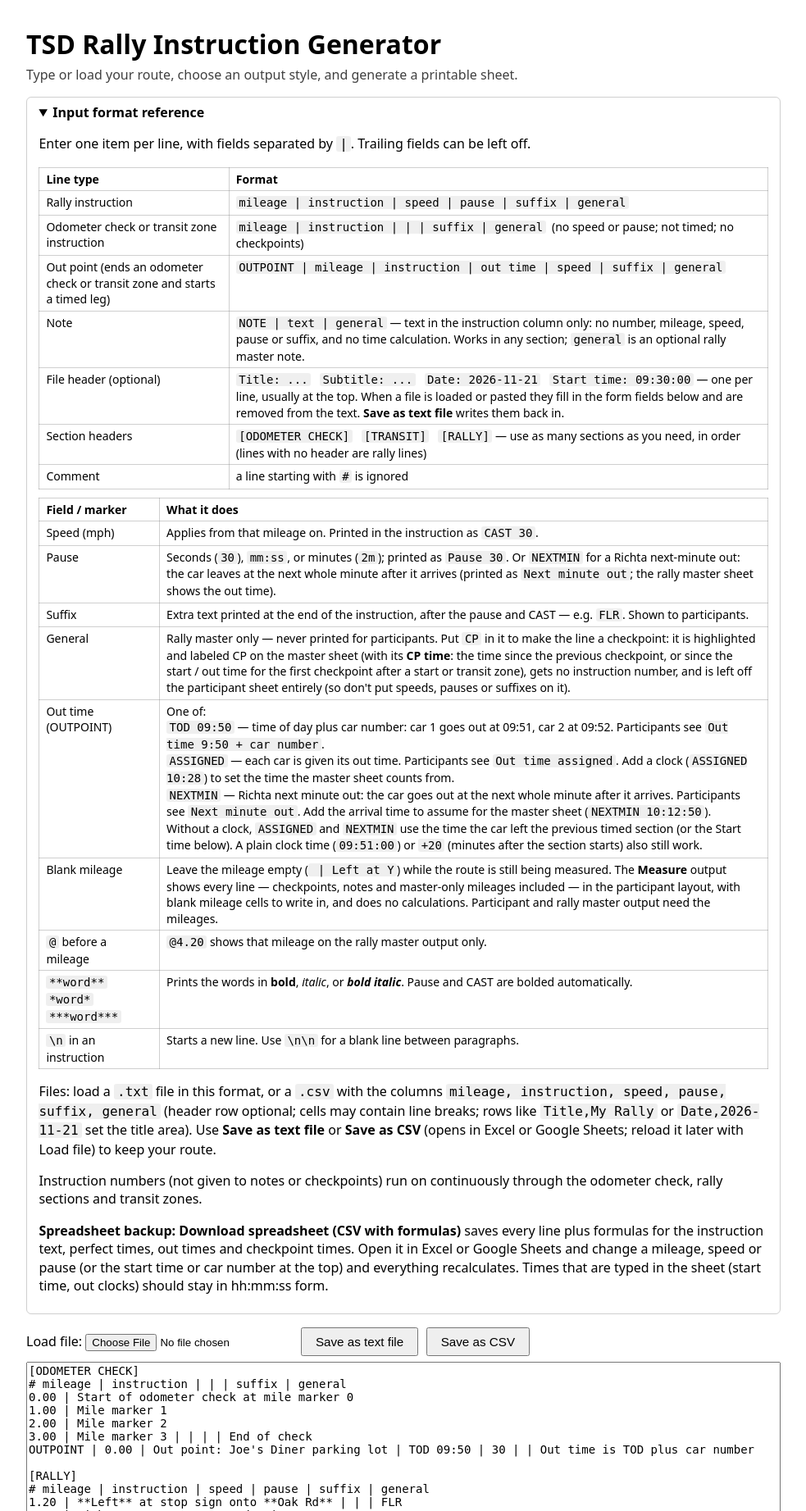
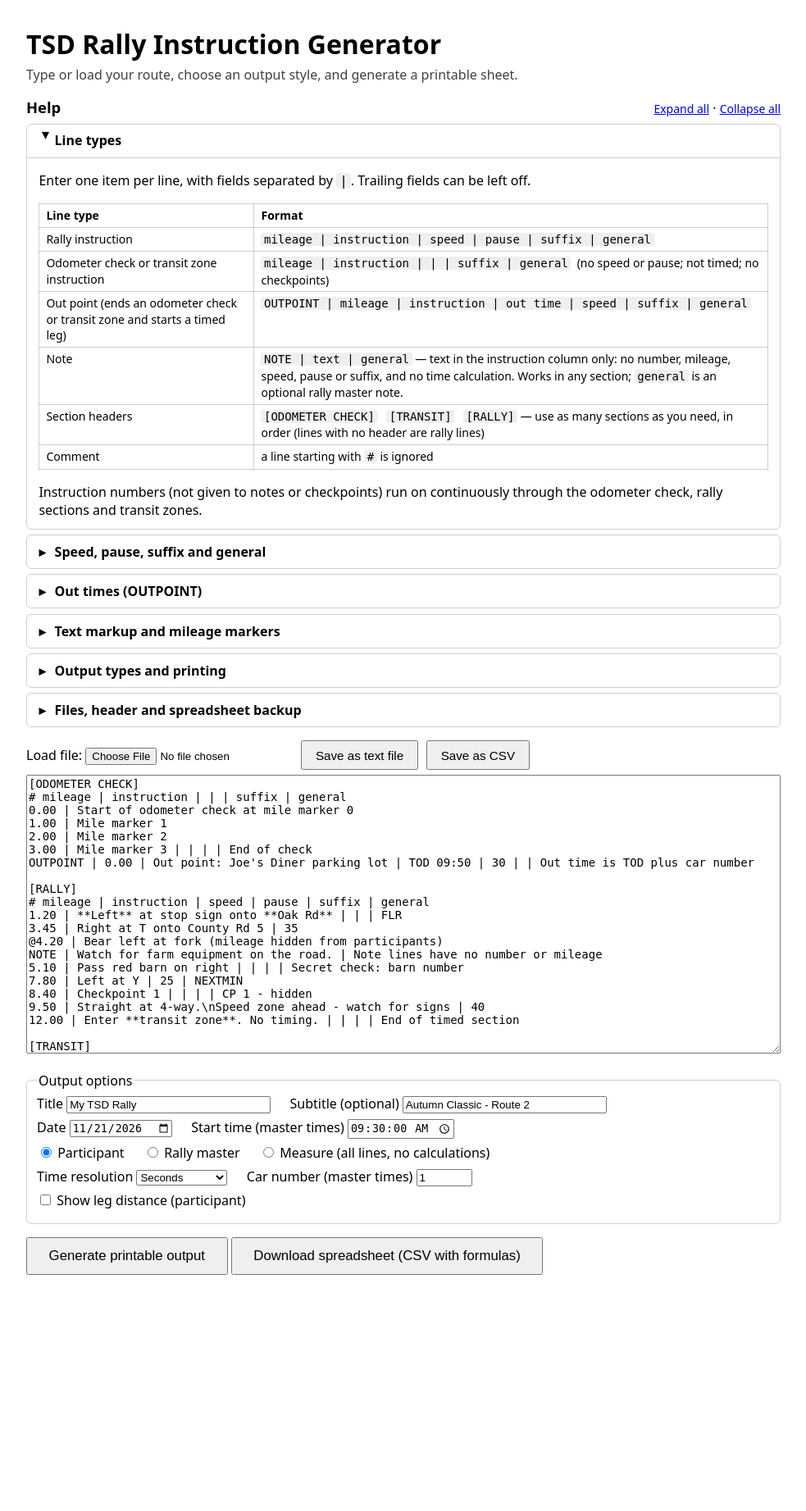
Before and after one commit to bpaauwe/rallymaster, a Flask app: page / in a window 1280 px wide. Shown: the top 1843 px of the page at 82% size, without its empty margins (148-1131 px from the left). After the commit the page ends 1555 px from the top, so only its background shows below. Run offline with Flask 3, Linux system fonts and the light colour scheme.

Commit message:
Use accordion sections for the help documentation.

```diff
--- a/tsd_rally/templates/index.html
+++ b/tsd_rally/templates/index.html
@@ -5,8 +5,18 @@
  :root{color-scheme:light dark}
  body{font-family:system-ui,sans-serif;max-width:920px;margin:2rem auto;padding:0 1rem;line-height:1.4}
  h1{margin-bottom:.2rem} .sub{margin-top:0;opacity:.75}
- details{border:1px solid #8886;border-radius:6px;padding:.4rem .9rem;margin:1rem 0}
- summary{cursor:pointer;font-weight:600}
+ .help{margin:1rem 0}
+ .help-head{display:flex;justify-content:space-between;align-items:baseline}
+ .help-head h2{margin:0;font-size:1.15rem} .help-head a{font-size:14px}
+ .help details{border:1px solid #8886;border-radius:6px;margin:.4rem 0}
+ .help summary{cursor:pointer;font-weight:600;padding:.55rem .9rem;list-style:none;user-select:none}
+ .help summary::-webkit-details-marker{display:none}
+ .help summary::before{content:"\25B8";display:inline-block;width:1.2em;transition:transform .15s}
+ .help details[open]>summary::before{transform:rotate(90deg)}
+ .help details[open]>summary{border-bottom:1px solid #8886}
+ .help details>*:not(summary){margin-left:.9rem;margin-right:.9rem}
+ .help details>*:last-child{margin-bottom:.7rem}
+ .help details>table.ref{width:calc(100% - 1.8rem)}
  table.ref{border-collapse:collapse;width:100%;margin:.6rem 0;font-size:14px}
  table.ref th,table.ref td{border:1px solid #8886;padding:4px 8px;text-align:left;vertical-align:top}
  code{font-family:ui-monospace,monospace;background:#8882;padding:0 .25em;border-radius:3px}
@@ -21,7 +31,11 @@
 <h1>TSD Rally Instruction Generator</h1>
 <p class="sub">Type or load your route, choose an output style, and generate a printable sheet.</p>
 
-<details open><summary>Input format reference</summary>
+<section class="help" id="help">
+ <div class="help-head"><h2>Help</h2>
+  <span><a href="#" id="expand-all">Expand all</a> &middot; <a href="#" id="collapse-all">Collapse all</a></span></div>
+
+ <details open><summary>Line types</summary>
   <p>Enter one item per line, with fields separated by <code>|</code>. Trailing fields can be left off.</p>
   <table class="ref">
    <tr><th>Line type</th><th>Format</th></tr>
@@ -29,34 +43,60 @@
    <tr><td>Odometer check or transit zone instruction</td><td><code>mileage | instruction | | | suffix | general</code> &nbsp;(no speed or pause; not timed; no checkpoints)</td></tr>
    <tr><td>Out point (ends an odometer check or transit zone and starts a timed leg)</td><td><code>OUTPOINT | mileage | instruction | out time | speed | suffix | general</code></td></tr>
    <tr><td>Note</td><td><code>NOTE | text | general</code> &mdash; text in the instruction column only: no number, mileage, speed, pause or suffix, and no time calculation. Works in any section; <code>general</code> is an optional rally master note.</td></tr>
-  <tr><td>File header (optional)</td><td><code>Title: ...</code> &nbsp; <code>Subtitle: ...</code> &nbsp; <code>Date: 2026-11-21</code> &nbsp; <code>Start time: 09:30:00</code> &mdash; one per line, usually at the top. When a file is loaded or pasted they fill in the form fields below and are removed from the text. <b>Save as text file</b> writes them back in.</td></tr>
    <tr><td>Section headers</td><td><code>[ODOMETER CHECK]</code> &nbsp; <code>[TRANSIT]</code> &nbsp; <code>[RALLY]</code> &mdash; use as many sections as you need, in order (lines with no header are rally lines)</td></tr>
    <tr><td>Comment</td><td>a line starting with <code>#</code> is ignored</td></tr>
   </table>
+  <p>Instruction numbers (not given to notes or checkpoints) run on continuously through the odometer check, rally sections and transit zones.</p>
+ </details>
+
+ <details><summary>Speed, pause, suffix and general</summary>
   <table class="ref">
-  <tr><th>Field / marker</th><th>What it does</th></tr>
+   <tr><th>Field</th><th>What it does</th></tr>
    <tr><td>Speed (mph)</td><td>Applies from that mileage on. Printed in the instruction as <code>CAST 30</code>.</td></tr>
    <tr><td>Pause</td><td>Seconds (<code>30</code>), <code>mm:ss</code>, or minutes (<code>2m</code>); printed as <code>Pause 30</code>. Or <code>NEXTMIN</code> for a Richta next-minute out: the car leaves at the next whole minute after it arrives (printed as <code>Next minute out</code>; the rally master sheet shows the out time).</td></tr>
    <tr><td>Suffix</td><td>Extra text printed at the end of the instruction, after the pause and CAST &mdash; e.g. <code>FLR</code>. Shown to participants.</td></tr>
    <tr><td>General</td><td>Rally master only &mdash; never printed for participants. Put <code>CP</code> in it to make the line a checkpoint: it is highlighted and labeled CP on the master sheet (with its <b>CP time</b>: the time since the previous checkpoint, or since the start / out time for the first checkpoint after a start or transit zone), gets no instruction number, and is left off the participant sheet entirely (so don't put speeds, pauses or suffixes on it).</td></tr>
-  <tr><td>Out time (OUTPOINT)</td><td>One of:<br>
-   <code>TOD 09:50</code> &mdash; time of day plus car number: car 1 goes out at 09:51, car 2 at 09:52. Participants see <code>Out time 9:50 + car number</code>.<br>
-   <code>ASSIGNED</code> &mdash; each car is given its out time. Participants see <code>Out time assigned</code>. Add a clock (<code>ASSIGNED 10:28</code>) to set the time the master sheet counts from.<br>
-   <code>NEXTMIN</code> &mdash; Richta next minute out: the car goes out at the next whole minute after it arrives. Participants see <code>Next minute out</code>. Add the arrival time to assume for the master sheet (<code>NEXTMIN 10:12:50</code>).<br>
-   Without a clock, <code>ASSIGNED</code> and <code>NEXTMIN</code> use the time the car left the previous timed section (or the Start time below). A plain clock time (<code>09:51:00</code>) or <code>+20</code> (minutes after the section starts) also still work.</td></tr>
-  <tr><td>Blank mileage</td><td>Leave the mileage empty (<code> | Left at Y</code>) while the route is still being measured. The <b>Measure</b> output shows every line &mdash; checkpoints, notes and master-only mileages included &mdash; in the participant layout, with blank mileage cells to write in, and does no calculations. Participant and rally master output need the mileages.</td></tr>
-  <tr><td><code>@</code> before a mileage</td><td><code>@4.20</code> shows that mileage on the rally master output only.</td></tr>
+  </table>
+ </details>
+
+ <details><summary>Out times (OUTPOINT)</summary>
+  <table class="ref">
+   <tr><th>Out time</th><th>Meaning</th></tr>
+   <tr><td><code>TOD 09:50</code></td><td>Time of day plus car number: car 1 goes out at 09:51, car 2 at 09:52. Participants see <code>Out time 9:50 + car number</code>.</td></tr>
+   <tr><td><code>ASSIGNED</code></td><td>Each car is given its out time. Participants see <code>Out time assigned</code>. Add a clock (<code>ASSIGNED 10:28</code>) to set the time the master sheet counts from.</td></tr>
+   <tr><td><code>NEXTMIN</code></td><td>Richta next minute out: the car goes out at the next whole minute after it arrives. Participants see <code>Next minute out</code>. Add the arrival time to assume for the master sheet (<code>NEXTMIN 10:12:50</code>).</td></tr>
+   <tr><td>Older forms</td><td>A plain clock time (<code>09:51:00</code>) or <code>+20</code> (minutes after the section starts) also still work.</td></tr>
+  </table>
+  <p>Without a clock, <code>ASSIGNED</code> and <code>NEXTMIN</code> use the time the car left the previous timed section (or the Start time in the output options). The <b>Car number</b> option sets which car the rally master times are shown for.</p>
+ </details>
+
+ <details><summary>Text markup and mileage markers</summary>
+  <table class="ref">
+   <tr><th>Marker</th><th>What it does</th></tr>
    <tr><td><code>**word**</code> &nbsp; <code>*word*</code> &nbsp; <code>***word***</code></td><td>Prints the words in <b>bold</b>, <i>italic</i>, or <b><i>bold italic</i></b>. Pause and CAST are bolded automatically.</td></tr>
    <tr><td><code>\n</code> in an instruction</td><td>Starts a new line. Use <code>\n\n</code> for a blank line between paragraphs.</td></tr>
+   <tr><td><code>@</code> before a mileage</td><td><code>@4.20</code> shows that mileage on the rally master output only.</td></tr>
+   <tr><td>Blank mileage</td><td>Leave the mileage empty (<code> | Left at Y</code>) while the route is still being measured. The <b>Measure</b> output shows every line and does no calculations. Participant and rally master output need the mileages.</td></tr>
   </table>
- <p>Files: load a <code>.txt</code> file in this format, or a <code>.csv</code> with the columns
- <code>mileage, instruction, speed, pause, suffix, general</code> (header row optional; cells may contain line breaks; rows like <code>Title,My Rally</code> or <code>Date,2026-11-21</code> set the title area).
- Use <b>Save as text file</b> or <b>Save as CSV</b> (opens in Excel or Google Sheets; reload it later with Load file) to keep your route.</p>
+ </details>
 
- <p>Instruction numbers (not given to notes or checkpoints) run on continuously through the odometer check, rally sections and transit zones.</p>
+ <details><summary>Output types and printing</summary>
+  <table class="ref">
+   <tr><th>Output</th><th>What it shows</th></tr>
+   <tr><td>Participant</td><td>Instruction numbers, mileage and instructions (with Pause, CAST and suffix). Checkpoints, General notes and master-only mileages are left out. Leg distances are optional.</td></tr>
+   <tr><td>Rally master</td><td>Every line, including checkpoints and notes, plus time to instruction, elapsed, perfect time, out time and CP time, and an out point box for each timed leg.</td></tr>
+   <tr><td>Measure</td><td>Every line in the participant layout, with blank mileage cells to write in. No calculations.</td></tr>
+  </table>
+  <p>Page numbers print in the footer in Chrome and Edge (v131+); in other browsers turn on &ldquo;Headers and footers&rdquo; in the print dialog.</p>
+ </details>
 
+ <details><summary>Files, header and spreadsheet backup</summary>
+  <p><b>File header</b> (optional): <code>Title: ...</code> &nbsp; <code>Subtitle: ...</code> &nbsp; <code>Date: 2026-11-21</code> &nbsp; <code>Start time: 09:30:00</code>, one per line, usually at the top. When a file is loaded or pasted they fill in the form fields below and are removed from the text. <b>Save as text file</b> writes them back in.</p>
+  <p><b>Loading:</b> a <code>.txt</code> file in this format, or a <code>.csv</code> with the columns <code>mileage, instruction, speed, pause, suffix, general</code> (header row optional; cells may contain line breaks; rows like <code>Title,My Rally</code> or <code>Date,2026-11-21</code> set the title area).</p>
+  <p><b>Saving:</b> <b>Save as text file</b> or <b>Save as CSV</b> keeps your route (reload it later with Load file).</p>
   <p><b>Spreadsheet backup:</b> <b>Download spreadsheet (CSV with formulas)</b> saves every line plus formulas for the instruction text, perfect times, out times and checkpoint times. Open it in Excel or Google Sheets and change a mileage, speed or pause (or the start time or car number at the top) and everything recalculates. Times that are typed in the sheet (start time, out clocks) should stay in hh:mm:ss form.</p>
  </details>
+</section>
 
 <form method="post" action="/generate" target="_blank">
  <div class="toolbar">
@@ -85,6 +125,10 @@
 </form>
 
 <script>
+// Help accordion: each section opens and closes on its own; these links do all of them
+function setAll(open) { document.querySelectorAll('#help details').forEach(d => { d.open = open; }); }
+document.getElementById('expand-all').addEventListener('click', e => { e.preventDefault(); setAll(true); });
+document.getElementById('collapse-all').addEventListener('click', e => { e.preventDefault(); setAll(false); });
 const box = document.getElementById('data'), status = document.getElementById('status');
 
 //<csv
```
Lines whose indentation alone changed are shown as unchanged.
